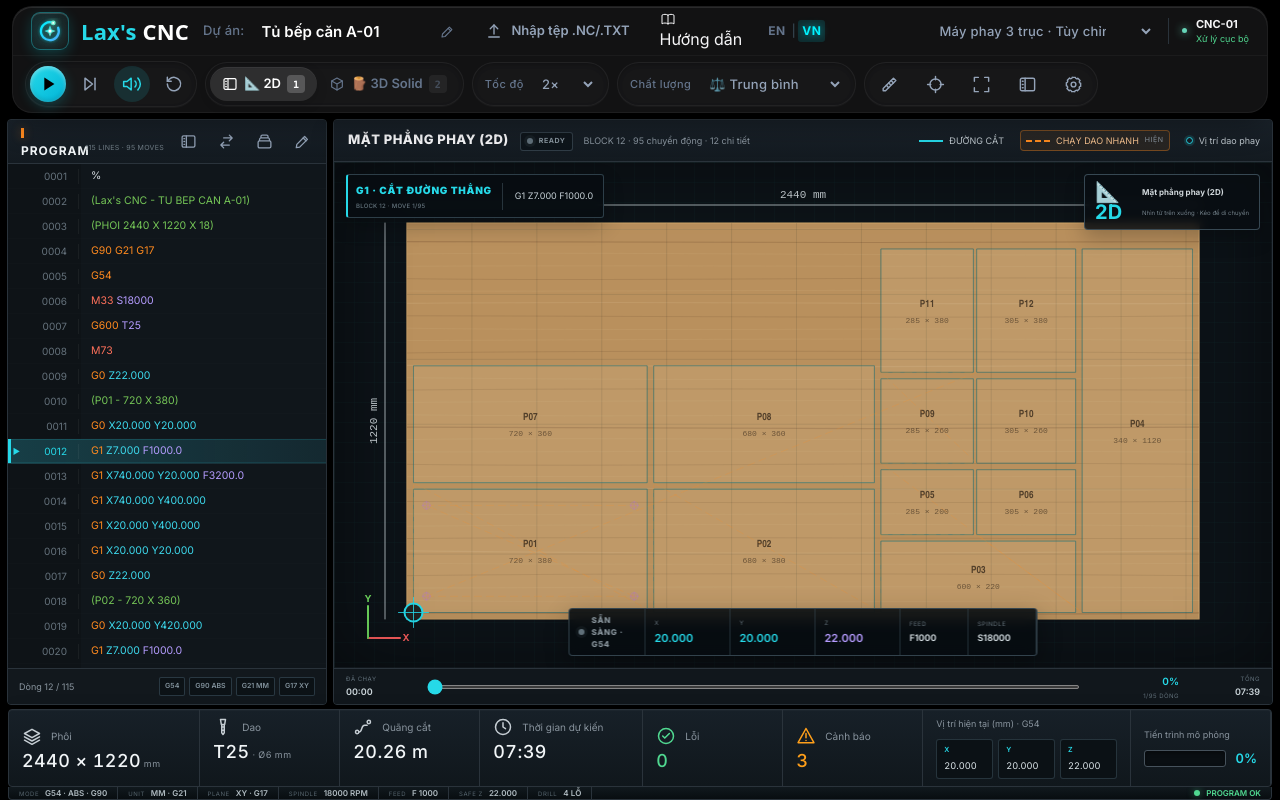
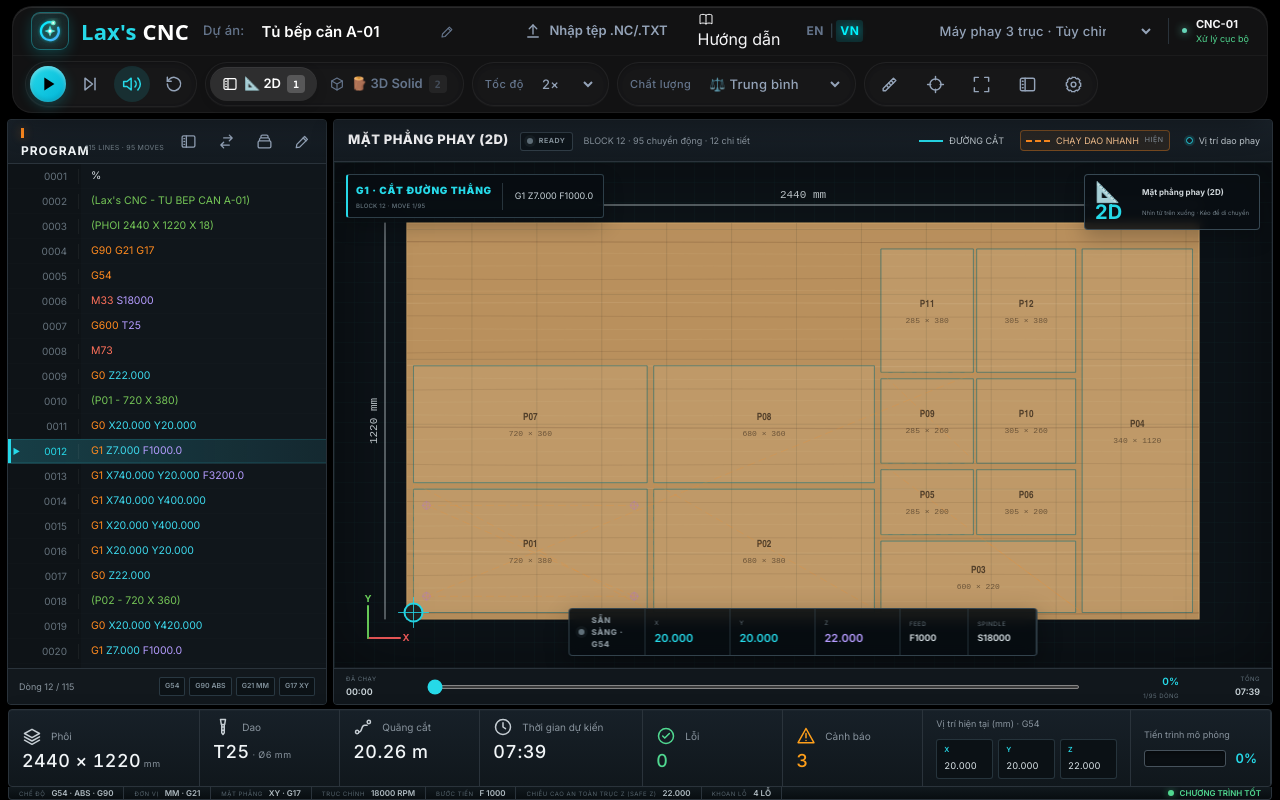
Before and after one commit to Laxury-H/lax-cnc-gcode-studio, a Next.js app: page / in a window 1280 px wide. Built offline with nearby package versions, Linux system fonts and the light colour scheme.

Commit message:
feat: implement CNC studio UI with telemetry, simulation views, and integration testing

```diff
--- a/app/i18n.ts
+++ b/app/i18n.ts
@@ -310,6 +310,16 @@ export const translations = {
     guideToolsMER: "Phôi dư (MER): Tìm phần phôi còn dư lớn nhất sau khi cắt để tận dụng.",
     guideToolsRecovery: "Phục hồi: Sinh mã G-code an toàn để chạy tiếp khi bị gãy dao hoặc mất điện.",
     guideToolsPost: "Xuất CAM: Chuyển G-code sang hệ điều khiển chuyên dụng (NcStudio, Syntec).",
+    programLabel: "CHƯƠNG TRÌNH",
+    modeLabel: "CHẾ ĐỘ",
+    unitLabel: "ĐƠN VỊ",
+    planeLabel: "MẶT PHẲNG",
+    spindleLabel: "TRỤC CHÍNH",
+    feedLabel: "BƯỚC TIẾN",
+    drillLabel: "KHOAN LỖ",
+    checkRequired: "CẦN KIỂM TRA",
+    programOk: "CHƯƠNG TRÌNH TỐT",
+    blockLabel: "KHỐI",
   },
   EN: {
     // Header & Topbar
@@ -620,6 +630,16 @@ export const translations = {
     guideToolsMER: "Remnants (MER): Finds the Maximal Empty Rectangle to reuse leftover stock.",
     guideToolsRecovery: "Smart Resume: Generates safe restart G-code if tool breaks or power fails.",
     guideToolsPost: "CAM Post: Translates generic G-code for NcStudio or Syntec ATC.",
+    programLabel: "PROGRAM",
+    modeLabel: "MODE",
+    unitLabel: "UNIT",
+    planeLabel: "PLANE",
+    spindleLabel: "SPINDLE",
+    feedLabel: "FEED",
+    drillLabel: "DRILL",
+    checkRequired: "CHECK REQUIRED",
+    programOk: "PROGRAM OK",
+    blockLabel: "BLOCK",
   },
 } as const;
 
--- a/app/page.tsx
+++ b/app/page.tsx
@@ -2417,10 +2417,11 @@ export default function Home() {
           />
           <Icon name="edit" size={15} />
         </label>
+        <div className="header-spacer" />
         <div className="program-chip" title={fileName}>
-          <span>PROGRAM</span>
+          <span>{t.programLabel}</span>
           <strong>{fileName}</strong>
-          <small>{simulation.lines.length} LINES</small>
+          <small>{simulation.lines.length} {t.statusLine.toUpperCase()}</small>
         </div>
         <input
           ref={fileInputRef}
@@ -2958,7 +2959,7 @@ export default function Home() {
             <strong>{totalProgress.toFixed(0)}%</strong>
           </div>
           <small className="progress-detail">
-            BLOCK {activeSegment?.lineNumber ?? 0} ·{" "}
+            {t.blockLabel.toUpperCase()} {activeSegment?.lineNumber ?? 0} ·{" "}
             {Math.min(cursor + 1, simulation.segments.length)}/
             {simulation.segments.length}
           </small>
@@ -2967,41 +2968,41 @@ export default function Home() {
 
       <footer className="machine-statebar">
         <span>
-          <small>MODE</small>
+          <small>{t.modeLabel.toUpperCase()}</small>
           <b>
             {activeModeLabel} · {activeDistanceFooterLabel}
           </b>
         </span>
         <span>
-          <small>UNIT</small>
+          <small>{t.unitLabel.toUpperCase()}</small>
           <b>
             {activeUnits === "mm" ? "MM · G21" : "INCH · G20"}
           </b>
         </span>
         <span>
-          <small>PLANE</small>
+          <small>{t.planeLabel.toUpperCase()}</small>
           <b>{activePlane} · {PLANE_GCODE[activePlane]}</b>
         </span>
         <span>
-          <small>SPINDLE</small>
+          <small>{t.spindleLabel.toUpperCase()}</small>
           <b>{activeSegment?.spindle || simulation.finalState.spindle || 0} RPM</b>
         </span>
         <span>
-          <small>FEED</small>
+          <small>{t.feedLabel.toUpperCase()}</small>
           <b>F {activeSegment?.feed.toFixed(0) ?? 0}</b>
         </span>
         <span>
-          <small>SAFE Z</small>
+          <small>{t.safeZLabel.toUpperCase()}</small>
           <b>{stock.safeZ.toFixed(3)}</b>
         </span>
         <span>
-          <small>DRILL</small>
+          <small>{t.drillLabel.toUpperCase()}</small>
           <b>{simulation.drillHoles} {lang === "EN" ? "HOLES" : "LỖ"}</b>
         </span>
         <span className="statebar-spacer" />
         <span className={`statebar-health${errorCount ? " has-error" : ""}`}>
           <i />
-          <b>{errorCount ? "CHECK REQUIRED" : "PROGRAM OK"}</b>
+          <b>{errorCount ? t.checkRequired : t.programOk}</b>
         </span>
       </footer>
 
```
Also changed, not shown: 1 other file (tests, documents, lock files or other folders).
